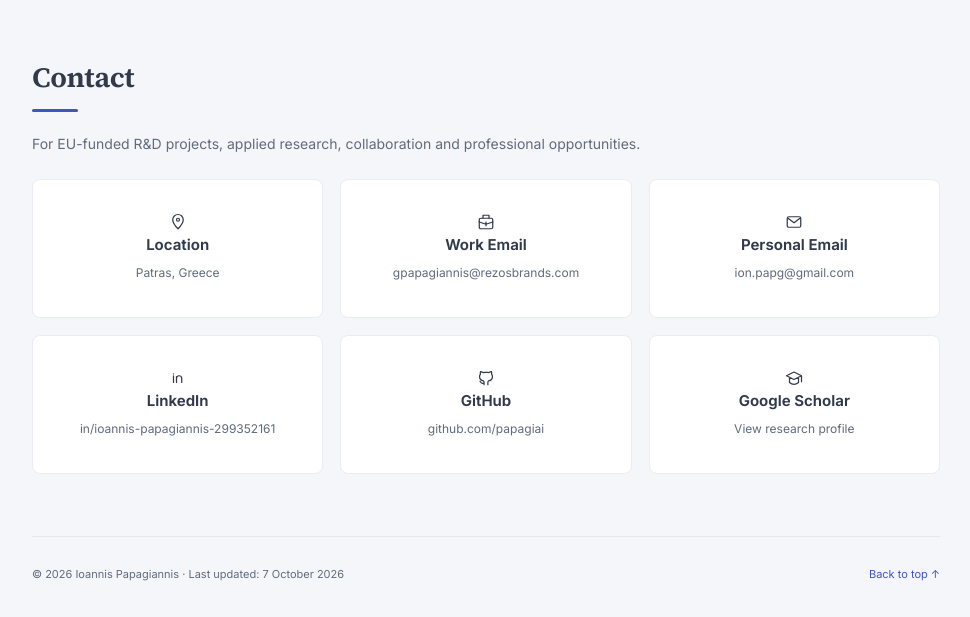
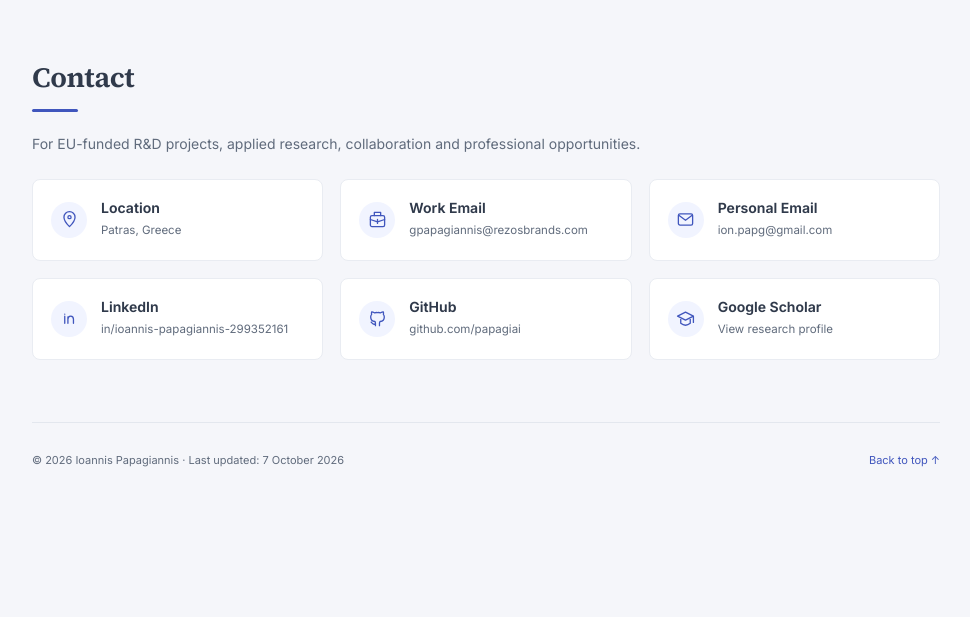
Before and after one commit to papagiai/papagiai.github.io, a plain HTML site: page index.html in a window 1280 px wide. Shown: the part 8340-8957 px from the top of the page, without its empty margins (284-1254 px from the left). After the commit the page ends 8843 px from the top, so only its background shows below. Drawn offline with Linux system fonts and the light colour scheme.

Commit message:
Compact contact cards and social icons

```diff
--- a/css/styles.css
+++ b/css/styles.css
@@ -255,6 +255,10 @@ strong {
 }
 .social-links sup {
   font-size:9px;
+}
+.social-links a .icon {
+  width:17px;
+  height:17px;
 }
 .social-links a:hover {
   background:var(--accent);
@@ -727,25 +731,41 @@ strong {
   gap:17px;
 }
 .contact-card {
-  text-align:center;
+  display:flex;
+  align-items:center;
+  gap:14px;
+  text-align:left;
   border:1px solid #e9ecf2;
   background:#fff;
   border-radius:var(--radius);
-  padding:27px 20px;
+  padding:17px 18px;
+  min-height:82px;
 }
-.contact-card>.icon {
-  width:26px;
-  height:26px;
+.contact-icon {
+  display:grid;
+  place-items:center;
+  width:36px;
+  height:36px;
+  flex:0 0 36px;
+  border-radius:50%;
+  background:#f1f4ff;
   color:var(--accent);
-  margin-bottom:12px;
+}
+.contact-icon .icon {
+  width:19px;
+  height:19px;
+}
+.contact-card-body {
+  min-width:0;
 }
 .contact-card h3 {
-  font-size:15px;
+  font-size:14px;
+  line-height:1.25;
 }
 .contact-card p {
-  font-size:12px;
+  font-size:11.5px;
   color:var(--muted);
-  margin:6px 0;
+  margin:4px 0 0;
   overflow-wrap:anywhere;
 }
 .contact-card p a {
```
